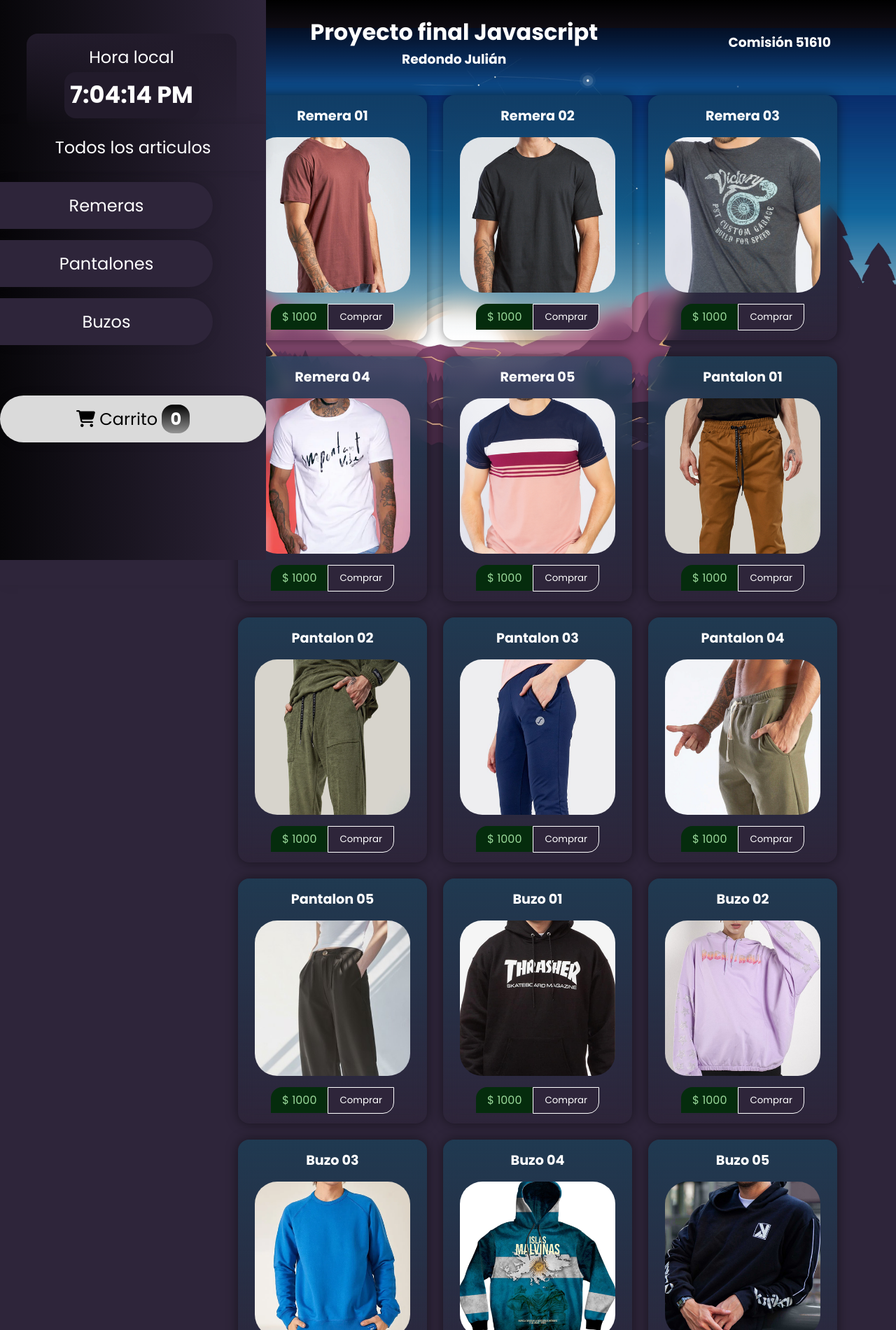
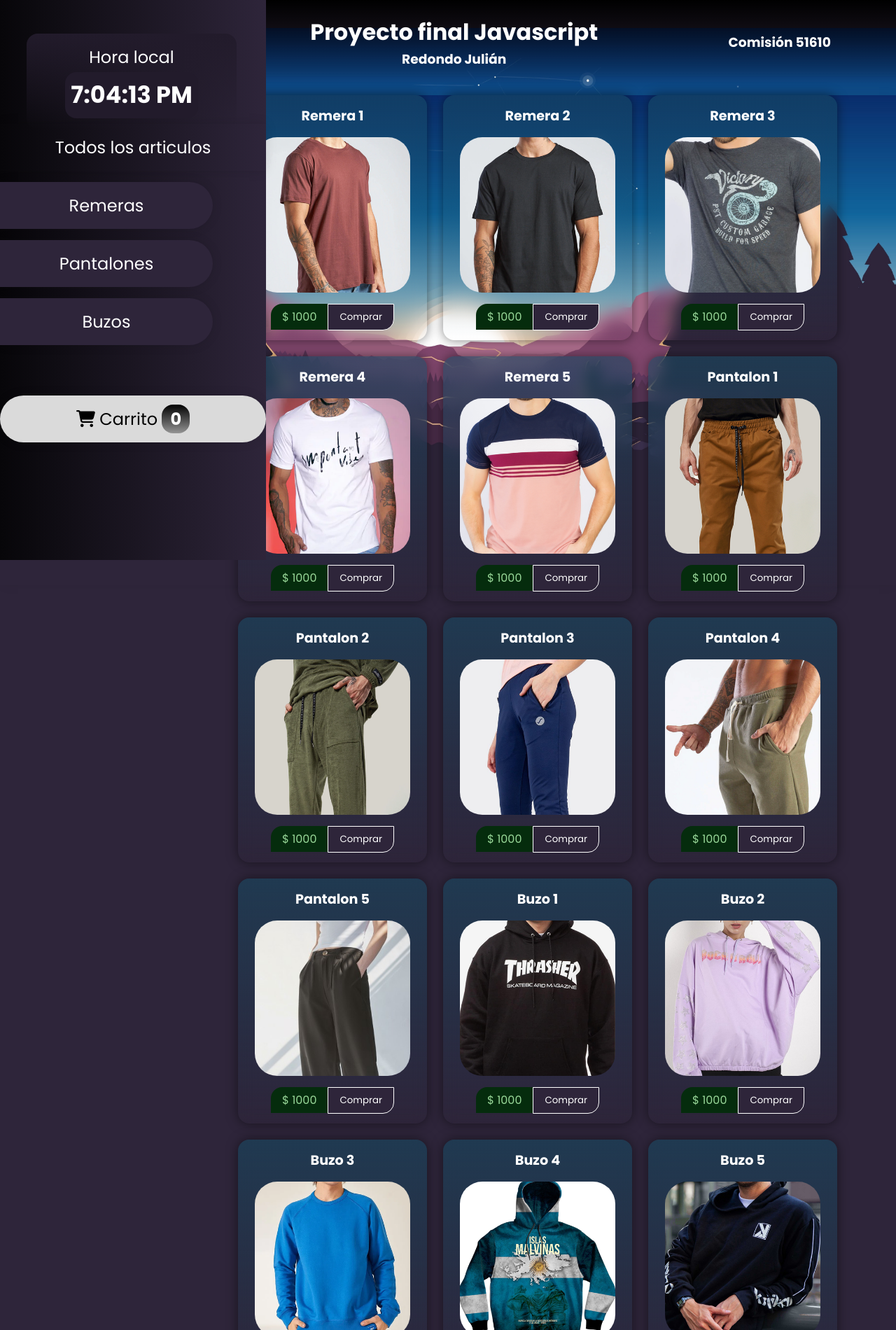
Before and after one commit to Skaydox/EntregaFinalJS-JR, a plain HTML site: page index.html in a window 1280 px wide. Shown: the top 1900 px of the page at 70% size. Drawn offline with nearby package versions, Linux system fonts and the light colour scheme.

Commit message:
entrega final v1

```diff
--- a/index.html
+++ b/index.html
@@ -1,4 +1,4 @@
-<html lang="es">
+<html lang="en">
 <head>
     <meta charset="UTF-8">
     <meta http-equiv="X-UA-Compatible" content="IE=edge">
--- a/main.js
+++ b/main.js
@@ -4,7 +4,7 @@ let hora = new Date().toLocaleTimeString();
 setInterval(()=>{
     hora = new Date().toLocaleTimeString();
     horaID.innerText = hora;
-},1000)
+},1001)
 
 
 
--- a/productos.js
+++ b/productos.js
@@ -1,7 +1,7 @@
 const productos = [
     {
         id: "remera-01",
-        producto: "Remera 01",
+        producto: "Remera 1",
         imagen: "./img/remera-01.png",
         precio: 1000,
         categoria: {
@@ -11,7 +11,7 @@ const productos = [
     },
     {
         id: "remera-02",
-        producto: "Remera 02",
+        producto: "Remera 2",
         imagen: "./img/remera-02.png",
         precio: 1000,
         categoria: {
@@ -21,7 +21,7 @@ const productos = [
     },
     {
         id: "remera-03",
-        producto: "Remera 03",
+        producto: "Remera 3",
         imagen: "./img/remera-03.png",
         precio: 1000,
         categoria: {
@@ -31,7 +31,7 @@ const productos = [
     },
     {
         id: "remera-04",
-        producto: "Remera 04",
+        producto: "Remera 4",
         imagen: "./img/remera-04.png",
         precio: 1000,
         categoria: {
@@ -41,7 +41,7 @@ const productos = [
     },
     {
         id: "remera-05",
-        producto: "Remera 05",
+        producto: "Remera 5",
         imagen: "./img/remera-05.png",
         precio: 1000,
         categoria: {
@@ -53,7 +53,7 @@ const productos = [
                                             //Pantalones
         {
         id: "pantalon-01",
-        producto: "Pantalon 01",
+        producto: "Pantalon 1",
         imagen: "./img/pantalon-01.png",
         precio: 1000,
         categoria: {
@@ -63,7 +63,7 @@ const productos = [
     },
     {
         id: "pantalon-02",
-        producto: "Pantalon 02",
+        producto: "Pantalon 2",
         imagen: "./img/pantalon-02.png",
         precio: 1000,
         categoria: {
@@ -73,7 +73,7 @@ const productos = [
     },
     {
         id: "pantalon-03",
-        producto: "Pantalon 03",
+        producto: "Pantalon 3",
         imagen: "./img/pantalon-03.png",
         precio: 1000,
         categoria: {
@@ -83,7 +83,7 @@ const productos = [
     },
     {
         id: "pantalon-04",
-        producto: "Pantalon 04",
+        producto: "Pantalon 4",
         imagen: "./img/pantalon-04.png",
         precio: 1000,
         categoria: {
@@ -93,7 +93,7 @@ const productos = [
     },
     {
         id: "pantalon-05",
-        producto: "Pantalon 05",
+        producto: "Pantalon 5",
         imagen: "./img/pantalon-05.png",
         precio: 1000,
         categoria: {
@@ -104,7 +104,7 @@ const productos = [
                                             //Buzos
     {
         id: "buzo-01",
-        producto: "Buzo 01",
+        producto: "Buzo 1",
         imagen: "./img/buzo-01.png",
         precio: 1000,
         categoria: {
@@ -114,7 +114,7 @@ const productos = [
     },
     {
         id: "buzo-02",
-        producto: "Buzo 02",
+        producto: "Buzo 2",
         imagen: "./img/buzo-02.png",
         precio: 1000,
         categoria: {
@@ -124,7 +124,7 @@ const productos = [
     },
     {
         id: "buzo-03",
-        producto: "Buzo 03",
+        producto: "Buzo 3",
         imagen: "./img/buzo-03.png",
         precio: 1000,
         categoria: {
@@ -134,7 +134,7 @@ const productos = [
     },
     {
         id: "buzo-04",
-        producto: "Buzo 04",
+        producto: "Buzo 4",
         imagen: "./img/buzo-04.png",
         precio: 1000,
         categoria: {
@@ -144,7 +144,7 @@ const productos = [
     },
     {
         id: "buzo-05",
-        producto: "Buzo 05",
+        producto: "Buzo 5",
         imagen: "./img/buzo-05.png",
         precio: 1000,
         categoria: {
```
Also changed, not shown: carrito.html (+1 -1 lines).
